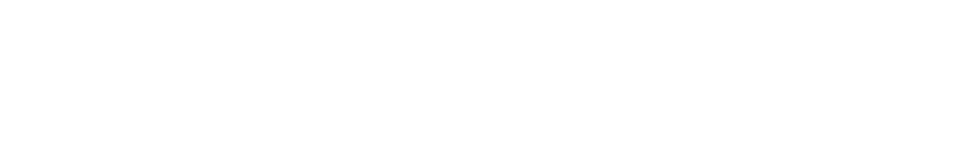
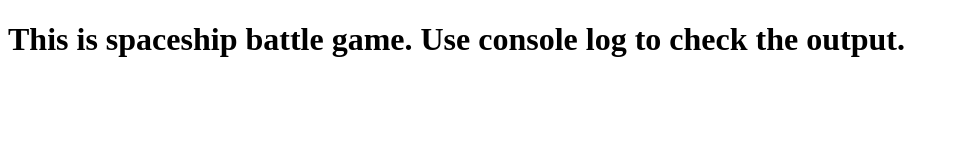
Before and after one commit to kienwei96/space-battle, a plain HTML site: page index.html in a window 1280 px wide. Shown: the whole page, without its empty margins (0-959 px from the left). Drawn offline with Linux system fonts and the light colour scheme.

Commit message:
update html

```diff
--- a/index.html
+++ b/index.html
@@ -7,5 +7,7 @@
     <title>SpaceBattle</title>
     <script src="app.js"></script>
   </head>
-  <body></body>
+  <body>
+    <h1>This is spaceship battle game. Use console log to check the output.</h1>
+  </body>
 </html>
```
